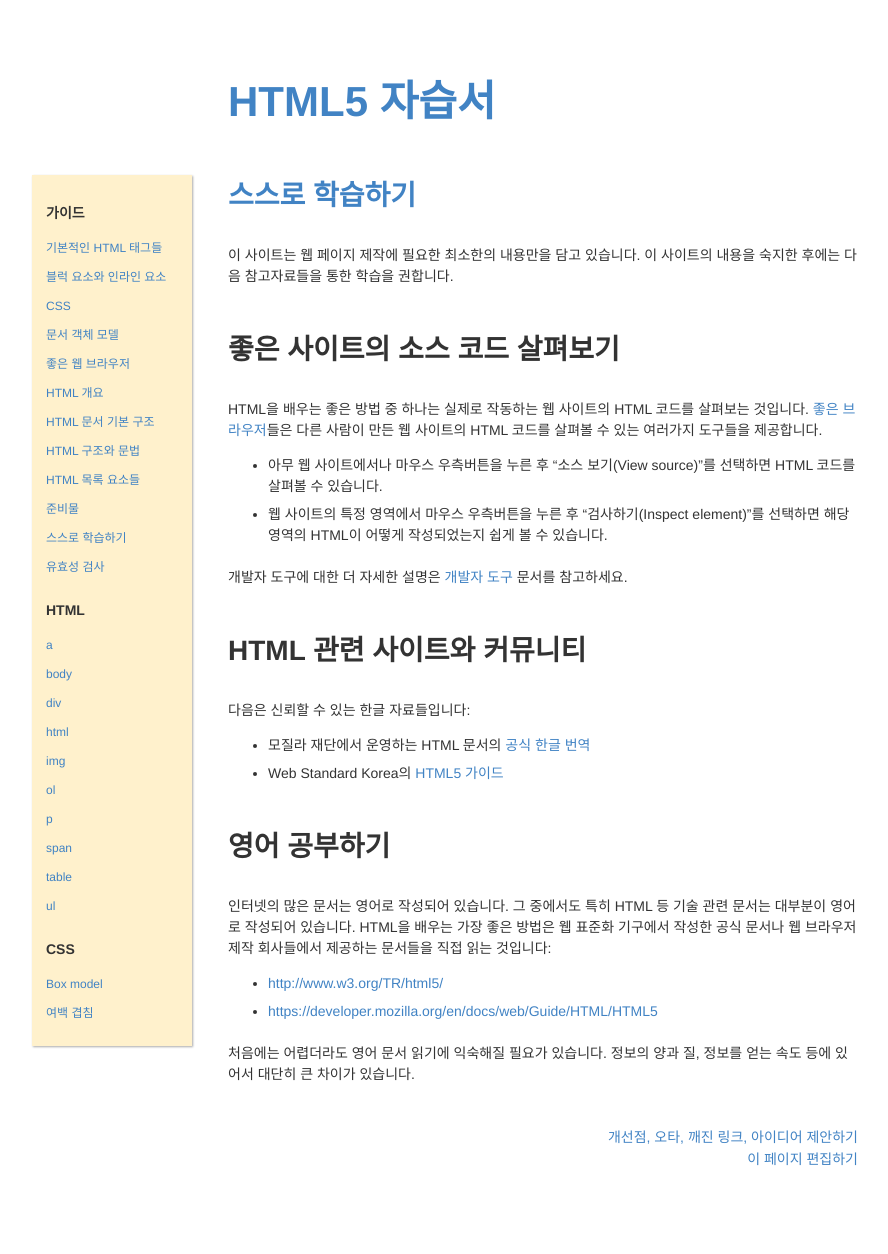
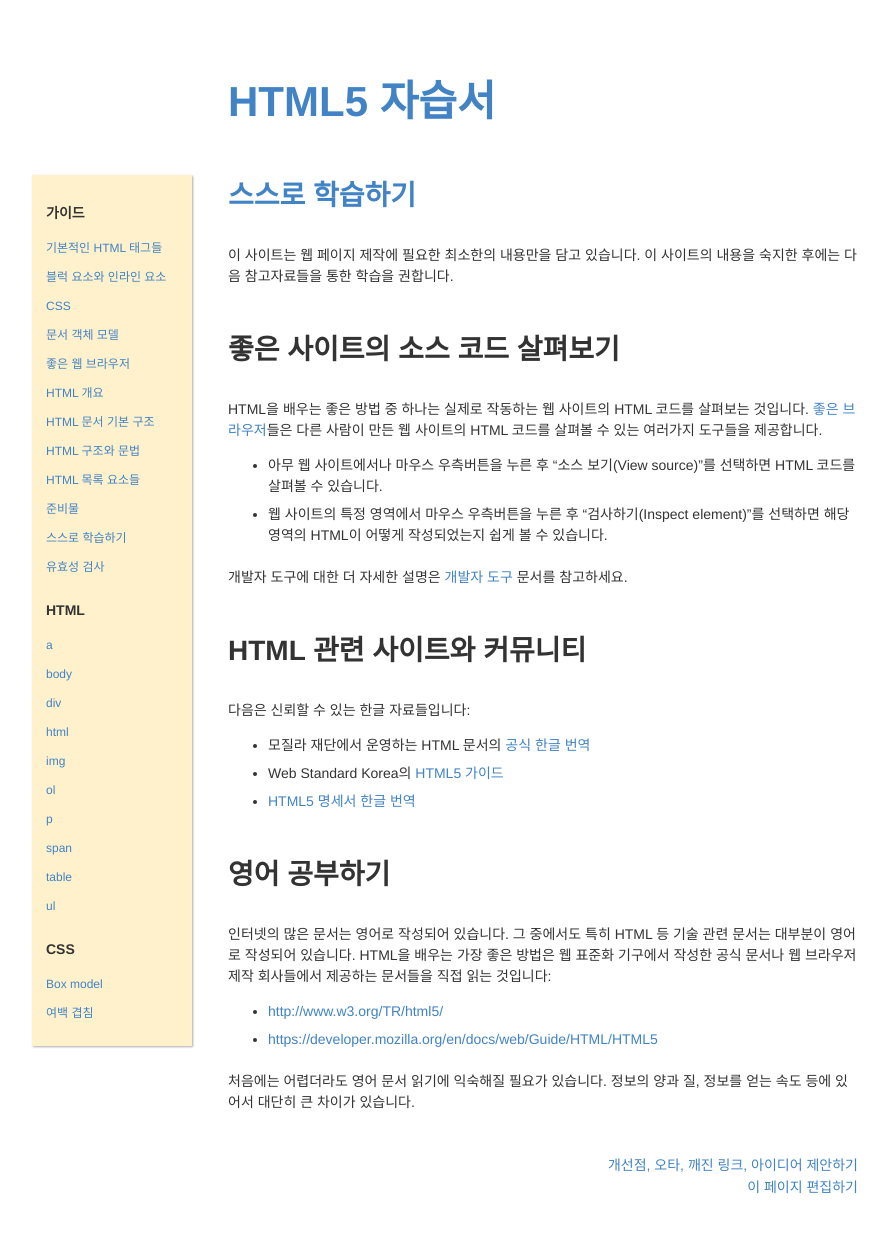
Before and after one commit to juniair/html5tutorial.github.io, a Jekyll site: the page built from _docs/Self_study.md, in a window 1280 px wide. Shown: the whole page, without its empty margins (97-985 px from the left). Built offline with Jekyll 4.4.1, drawn with Linux system fonts in a browser that asks for light colours; before the commit the page ends 1226 px from its top, so only the background shows below that.

Commit message:
http://html5.clearboth.org/spec.html 링크 추가

```diff
--- a/_docs/Self_study.md
+++ b/_docs/Self_study.md
@@ -20,6 +20,7 @@ HTML을 배우는 좋은 방법 중 하나는 실제로 작동하는 웹 사이
 
 *   모질라 재단에서 운영하는 HTML 문서의 [공식 한글 번역](https://developer.mozilla.org/ko/docs/Web/HTML/HTML5)
 *   Web Standard Korea의 [HTML5 가이드](http://webstandards.or.kr/html5/)
+*   [HTML5 명세서 한글 번역](http://html5.clearboth.org/spec.html)
 
 
 # 영어 공부하기
```
